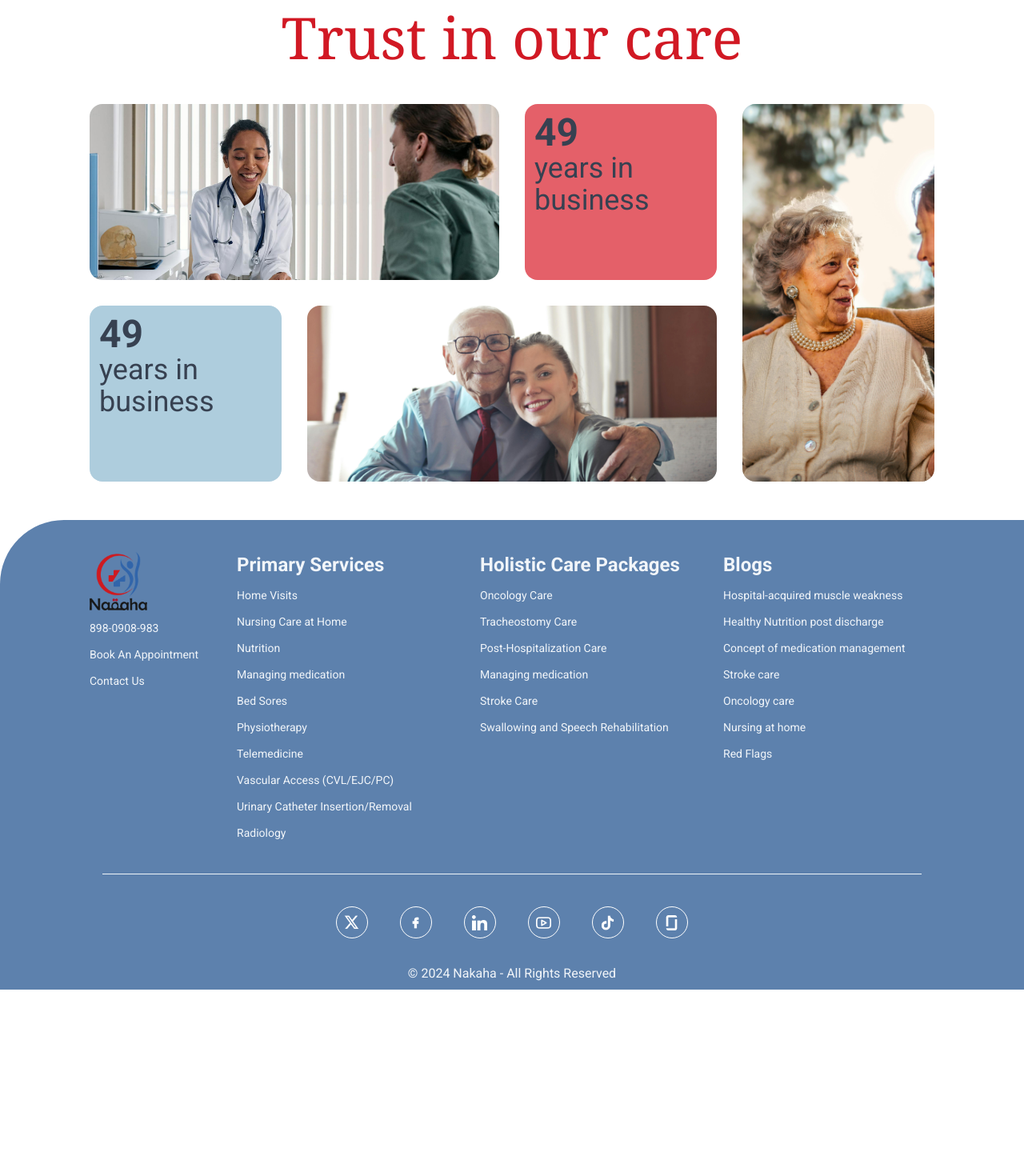
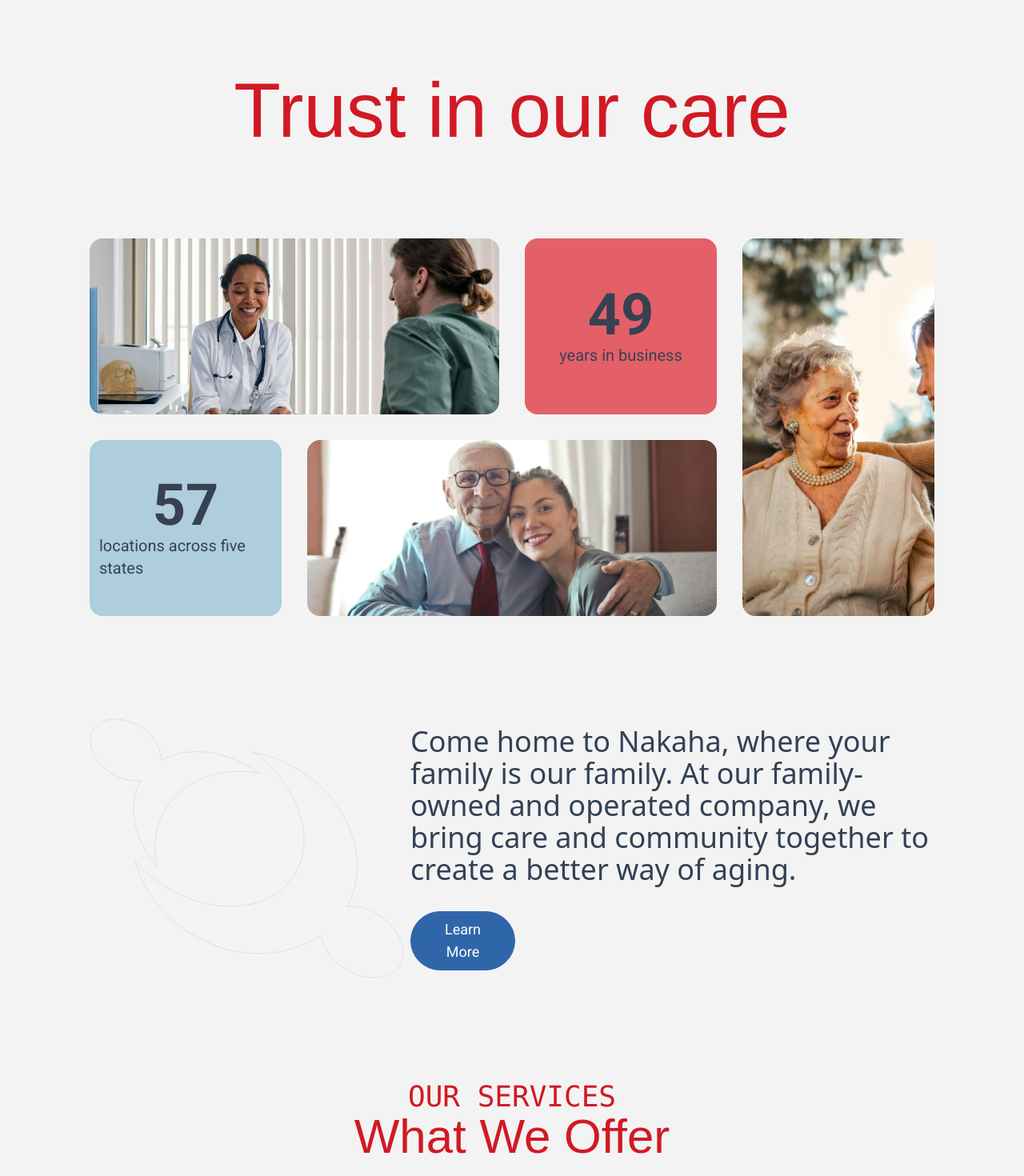
Before and after one commit to AbdurRehman1312/nakaha_website, a React (Vite) app: page / in a window 1280 px wide. Shown: the part 220-1690 px from the top of the page at 80% size. Before the commit the page ends 1457 px from the top, so only its background shows below. Built offline with nearby package versions, Linux system fonts and the light colour scheme.

Commit message:
About Us

```diff
--- a/src/assets/index.js
+++ b/src/assets/index.js
@@ -12,3 +12,5 @@
 export { default as linkedin } from "./linkedin.png";
 export { default as tiktok } from "./tiktok.png";
 export { default as glassdoor } from "./glassdoor.png";
+export { default as herostyle } from "./herostyle.svg";
+export { default as aboutus } from "./aboutus.jpg";
--- a/src/components/Header.jsx
+++ b/src/components/Header.jsx
@@ -24,12 +24,12 @@
           <Link>
             <Button
               name="Book Now"
-              style="hover:bg-white hover:text-primary hover:border-primary text-white"
+              style="hover:bg-third hover:text-primary hover:border-primary text-white"
             />
           </Link>
         </div>
       </div>
-      <header className="shadow-lg px-2 py-3 sticky top-[0px] bg-white z-50">
+      <header className="shadow px-2 py-3 sticky top-[0px] bg-third z-50">
         <div className="container m-auto lg:px-28">
           <div className="flex justify-between items-center">
             <div className="w-1/3 sm:w-auto">
@@ -48,7 +48,7 @@
                     <NavLink to={link.link}>
                       <Button
                         name={link.name}
-                        style="bg-white text-primary border-primary hover:bg-primary hover:text-white hover:border text-lg"
+                        style="bg-third text-primary border-primary hover:bg-primary hover:text-white hover:border text-lg"
                       />
                     </NavLink>
                   </li>
--- a/src/components/Hero.jsx
+++ b/src/components/Hero.jsx
@@ -1,11 +1,18 @@
 import React from "react";
 import * as images from "../assets";
+import Button from "./Button";
+import { Link } from "react-router-dom";
 
 const Hero = () => {
+  const scrollToTop = () => {
+    window.scrollTo({ top: 0 });
+  };
   return (
     <section>
-        <h1 className="text-secondary my-8 text-7xl text-center font-serif">Trust in our care</h1>
-      <div className="grid lg:grid-cols-4 gap-8 my-12">
+      <h1 className="text-secondary mt-8 lg:mt-28 text-8xl text-center font-poppins">
+        Trust in our care
+      </h1>
+      <div className="grid lg:grid-cols-4 gap-8 my-12 lg:my-28">
         <div className=" lg:col-span-2  relative w-full h-[220px]">
           <img
             src={images.hero1}
@@ -13,13 +20,13 @@
             className="w-full h-[100%] object-cover rounded-2xl"
           />
         </div>
-        <div className="bg-[#e46069] text-gray-700 rounded-2xl p-3 ">
-          <h3 className="font-bold text-5xl">49</h3>
-          <p className="text-4xl">years in business</p>
+        <div className="bg-[#e46069] text-gray-700 rounded-2xl p-3 flex flex-col justify-center items-center">
+          <h3 className="font-bold text-7xl">49</h3>
+          <p className="text-xl">years in business</p>
         </div>
-        <div className="lg:row-start-2 bg-[#aecddd] text-gray-700 rounded-2xl p-3 ">
-          <h3 className="font-bold text-5xl">49</h3>
-          <p className="text-4xl">years in business</p>
+        <div className="lg:row-start-2 bg-[#aecddd] text-gray-700 rounded-2xl p-3 flex flex-col justify-center items-center">
+          <h3 className="font-bold text-7xl">57</h3>
+          <p className="text-xl">locations across five states</p>
         </div>
         <div className="dark lg:col-span-2  relative w-full h-[220px]">
           <img
@@ -36,6 +43,25 @@
           />
         </div>
       </div>
+      <div className="flex md:flex-row flex-col items-center gap-2 my-32">
+        <div className="md:w-[60%] ">
+          <img src={images.herostyle} alt="" className="w-[100%]" />
+        </div>
+        <div className=" w-[100%] flex flex-col gap-8">
+          <p className="text-slate-700 text-4xl font-sans">
+            Come home to Nakaha, where your family is our family. At our
+            family-owned and operated company, we bring care and community
+            together to create a better way of aging.
+          </p>
+          <Link to="about" onClick={scrollToTop}>
+            {" "}
+            <Button
+              name="Learn More"
+              style="bg-primary text-white hover:bg-third text-center hover:text-primary hover:border border-primary text-lg w-[50%] lg:w-[20%]"
+            />
+          </Link>
+        </div>
+      </div>
     </section>
   );
 };
--- /dev/null
+++ b/src/components/WhatWeOffer.jsx
@@ -0,0 +1,14 @@
+import React from 'react'
+
+const WhatWeOffer = () => {
+  return (
+    <section className='my-20'>
+        <div className='text-center'>
+            <h1 className="text-4xl text-secondary font-mono">OUR SERVICES</h1>
+            <h1 className="text-6xl text-secondary font-poppins">What We Offer</h1>
+        </div>
+    </section>
+  )
+}
+
+export default WhatWeOffer
--- a/src/index.css
+++ b/src/index.css
@@ -12,6 +12,9 @@
   scroll-behavior: smooth;
 }
 
+body{
+  background-color: #f3f3f3;
+}
 :root{
   --blue-color: #2f66aa;
   /* --blue-color: #5d81ad; */
--- a/src/pages/About.jsx
+++ b/src/pages/About.jsx
@@ -1,9 +1,42 @@
-import React from 'react'
-
+import React from "react";
+import * as images from "../assets";
 const About = () => {
   return (
-    <div>About</div>
-  )
-}
+    <section className="container m-auto px-2 lg:px-28 my-10">
+      <h1 className="text-6xl text-center mb-7 text-secondary font-poppins">
+        ABOUT US
+      </h1>
+      <div className="flex gap-7 mt-16">
+        <div className="w-[50%] shrink-0">
+          <img src={images.aboutus} alt="" className="rounded-3xl" />
+        </div>
+        <div className="flex flex-col gap-4">
+          <p className="text-3xl font-poppins text-primary">
+            Welcome to Nakaha, where your health is our priority.
+          </p>
+          <p className="text-lg text-justify text-gray-800">
+            Welcome to Nakaha Clinic. Our clinic offers a diverse range of
+            services tailored to meet your individual needs, ensuring
+            comprehensive support throughout your healthcare journey. <br />{" "}
+            <br /> Our focus on post-acute care emphasizes a seamless transition
+            from hospital to home, ensuring optimal recovery and comfort for our
+            patients. we offer a complete continuum of primary services like
+            home visits, nursing care at home, nutrition consultation,
+            physiotherapy, telemedicine. <br /> <br /> In addition to primary
+            services, we also provide holistic care packages such as oncology
+            care, tracheostomy care, and stroke rehabilitation. <br /> <br /> At
+            Nakaha, we understand that each patient is unique, which is why we
+            prioritize personalized care plans tailored to your specific needs
+            and preferences. Whether you're managing a chronic illness,
+            recovering from surgery, or seeking rehabilitation services, our
+            team is here to support you every step of the way. Our goal is to
+            provide comprehensive support under one roof, making healthcare more
+            accessible and convenient for you.
+          </p>
+        </div>
+      </div>
+    </section>
+  );
+};
 
-export default About
+export default About;
--- a/src/pages/Home.jsx
+++ b/src/pages/Home.jsx
@@ -1,10 +1,12 @@
 import React from 'react'
 import Hero from '../components/Hero'
+import WhatWeOffer from '../components/WhatWeOffer'
 
 const Home = () => {
   return <>
   <div className='container m-auto lg:px-28 px-2'>
   <Hero />
+  <WhatWeOffer />
   </div>
   </>
 }
--- a/tailwind.config.js
+++ b/tailwind.config.js
@@ -10,6 +10,7 @@
       colors: {
         primary: "#2f66aa",
         secondary: "#d11924",
+        third: "#f3f3f3"
       },
       fontFamily: {
         poppins: ["Poppins", "sans-serif"],
```
Also changed, not shown: src/assets/aboutus.jpg (added), src/assets/herostyle.svg (added).
